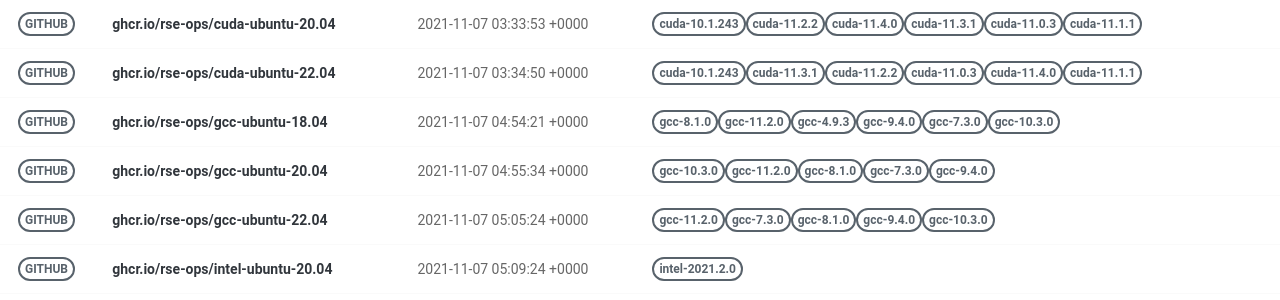
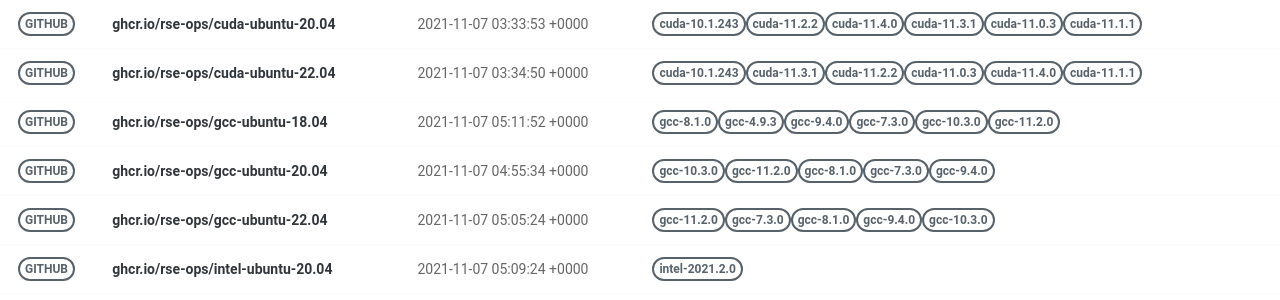
Before and after one commit to rse-ops/docker-images, a Jekyll site: the page built from pages/index.md, in a window 1280 px wide. Shown: the part 277-577 px from the top of the page. Built offline with Jekyll 4.4.1, drawn with Linux system fonts in a browser that asks for light colours; nearby versions of some CDN libraries.

Commit message:
Automated push to update library 2021-11-07

```diff
--- a/_library/ghcr.io-rse-ops-gcc-ubuntu-18.04.md
+++ b/_library/ghcr.io-rse-ops-gcc-ubuntu-18.04.md
@@ -1,7 +1,7 @@
 ---
 layout: container
 name: ghcr.io/rse-ops/gcc-ubuntu-18.04
-updated_at: 2021-11-07 04:54:21.465373
+updated_at: 2021-11-07 05:11:52.619010
 
 
 container_url: https://github.com/orgs/rse-ops/packages/container/package/gcc-ubuntu-18.04
@@ -24,5 +21,8 @@ versions:
  - tag: gcc-10.3.0
    dockerfile: https://github.com/rse-ops/docker-images/blob/main/ubuntu/gcc/Dockerfile
    manifest: https://crane.ggcr.dev/manifest/ghcr.io/rse-ops/gcc-ubuntu-18.04:gcc-10.3.0
+ - tag: gcc-11.2.0
+   dockerfile: https://github.com/rse-ops/docker-images/blob/main/ubuntu/gcc/Dockerfile
+   manifest: https://crane.ggcr.dev/manifest/ghcr.io/rse-ops/gcc-ubuntu-18.04:gcc-11.2.0
 
 ---
```
Also changed, not shown: other parts of _library/ghcr.io-rse-ops-gcc-ubuntu-18.04.md (+0 -3 lines).
